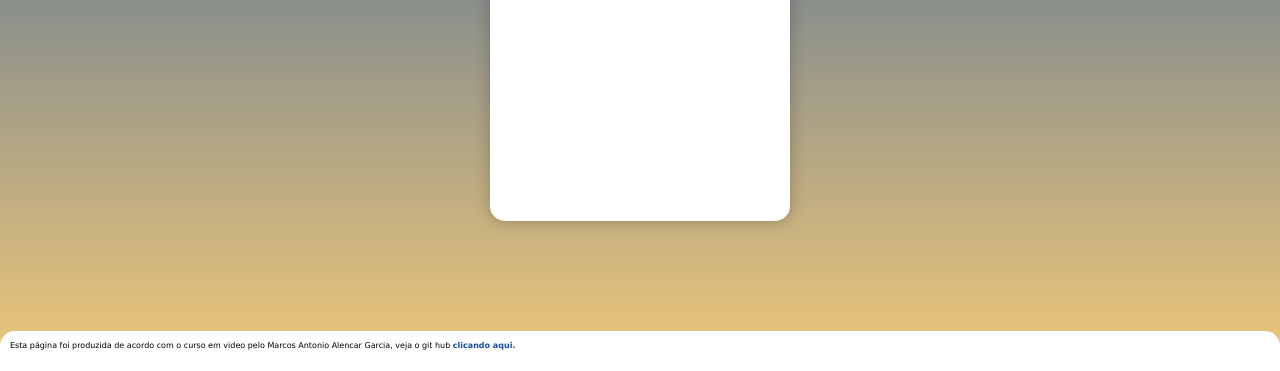
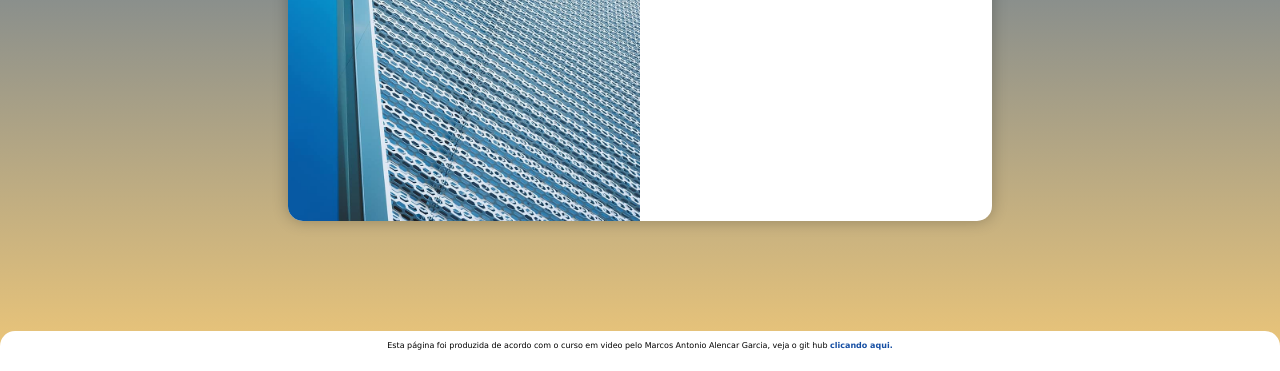
Before and after one commit to marcosalencargarcia/projeto-login, a plain HTML site: page index.html in a window 1280 px wide. Shown: the part 429-800 px from the top of the page. Drawn offline with Linux system fonts and the light colour scheme.

Commit message:
ajustes nas medias queries

```diff
--- /dev/null
+++ b/estilos/media-query.css
@@ -0,0 +1,53 @@
+@charset "utf-8";
+
+/*
+Typical Device BreakPoints
+----------------------------
+Extra small devices (phones, 600px and down)
+Small devices (portrait tablets and large phones, 600px and up)
+Medium devices (landscape tablets, 768px and up)
+Large devices (laptops/desktops, 992px and up)
+Extra large devices (large laptops and desktops, 1200px and up)
+ */
+
+ @media only screen and (min-width: 768px) {
+    section {
+        width: 70vw;
+    }
+    div#imagem {
+        float: left;
+        width: 40%;
+        height: 100%;
+    }
+
+    div#formulario {
+        float: right;
+        width: 60%;
+        height: 100%;
+        padding: 45px;
+    }
+
+ }
+
+ @media only screen and (min-width: 992px) {
+
+    section {
+        width: 60vw;
+    }
+
+ }
+
+ @media only screen and (min-width: 1200px) {
+
+    section {
+        width: 55vw;
+    }
+
+    div#imagem {
+        width: 50%;
+    }
+
+    div#formulario {
+        width: 50%;
+    }
+ }
--- a/estilos/style.css
+++ b/estilos/style.css
@@ -38,6 +38,7 @@ section {
     height: 500px;
     overflow: hidden;
     box-shadow: 0px 0px 15px rgba(0, 0, 0, 0.256);
+    transition: width .3s, height .3s;
 }
 
 div#imagem {
@@ -53,7 +54,7 @@ div > h1 {
     text-align: center;
 }
 div > p {
-    padding: 5px;
+    padding: 8px;
     font-size: 12px;
 }
 
@@ -70,6 +71,7 @@ footer {
 
 footer > p {
     font-size: 8px;
+    text-align: center;
 }
 
 footer > p > a {
--- a/index.html
+++ b/index.html
@@ -5,7 +5,8 @@
     <meta http-equiv="X-UA-Compatible" content="IE=edge">
     <meta name="viewport" content="width=device-width, initial-scale=1.0">
     <title>Login</title>
-    <link rel="stylesheet" href="estilos/style.css">
+    <link rel="stylesheet" href="estilos/style.css" media="all">
+    <link rel="stylesheet" href="estilos/media-query.css">
 </head>
 <body>
     <main>
```
